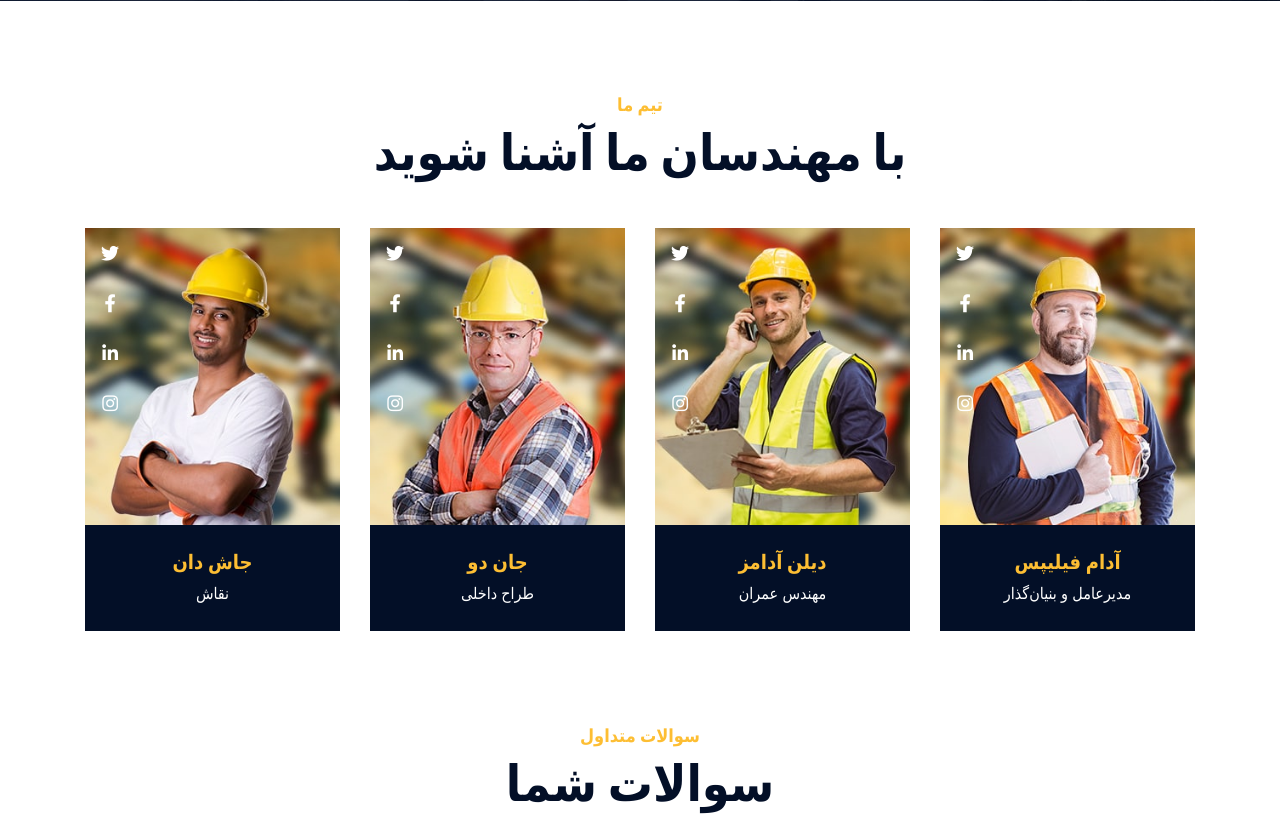
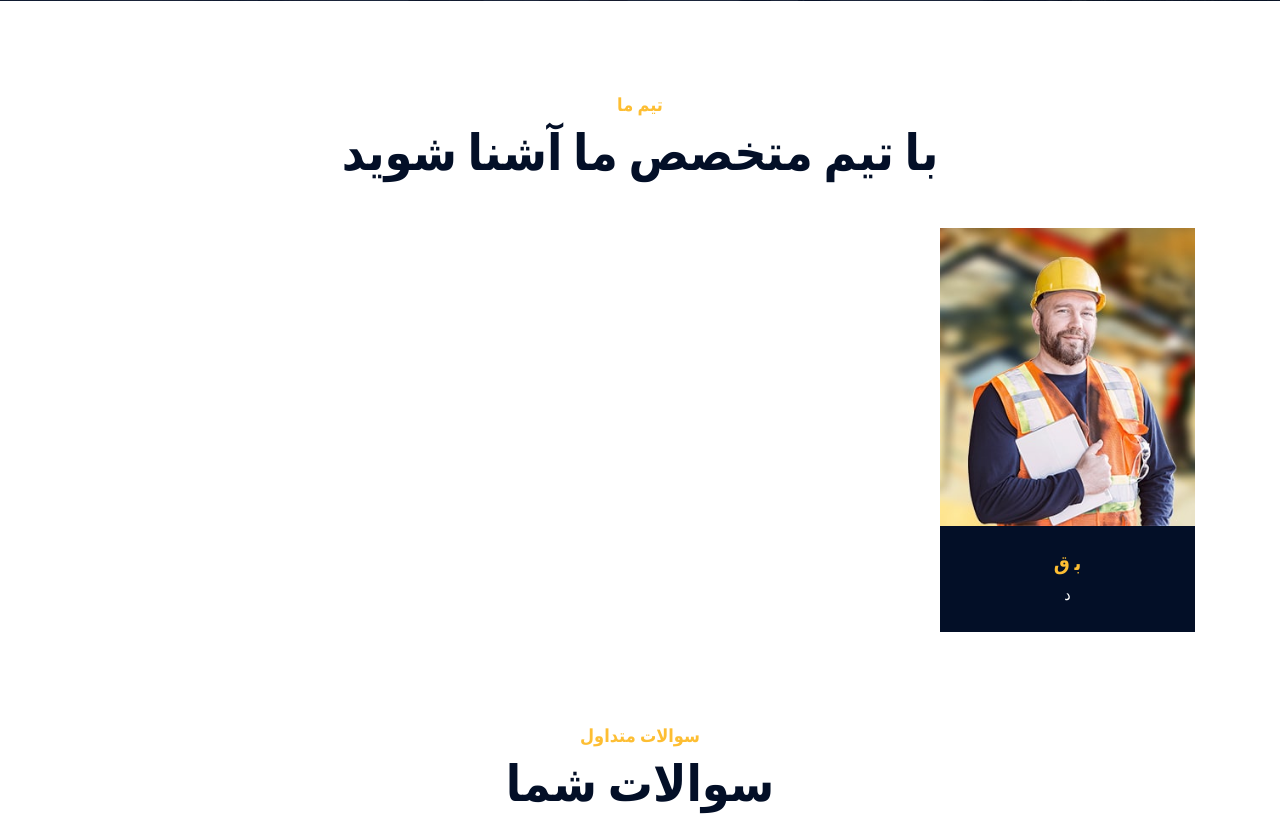
Before and after one commit to SaeedAmini50/Idustrial_WebSite, a Django app: page / in a window 1280 px wide. Shown: the part 2984-3815 px from the top of the page. Run offline with Django 5.2, Linux system fonts and the light colour scheme; data comes from the database, SQL or seed files in the repository; both versions use the stored data as it was after the commit; tables that the repository leaves empty hold one stand-in row (values such as "Sample post"); grey boxes marked "Sample" are stand-in pictures; some libraries are stand-ins or nearby versions.

Commit message:
show database team

```diff
--- a/mysite/settings.py
+++ b/mysite/settings.py
@@ -68,6 +68,7 @@ TEMPLATES = [
                 'textInfo.context_processors.footer_info_processor',
                 'textInfo.context_processors.company_info_processor',
                 'textInfo.context_processors.services_processor',
+                'textInfo.context_processors.employees_processor',
             ],
         },
     },
--- a/templates/main/team2.html
+++ b/templates/main/team2.html
@@ -1,90 +1,51 @@
 {% load static %}
 
-
-            <!-- شروع بخش تیم ما -->
+{% block content %}
+<!-- بخش تیم -->
 <div class="team">
     <div class="container">
         <div class="section-header text-center">
             <p>تیم ما</p>
-                        <h2>با مهندسان ما آشنا شوید</h2>
+            <h2>با تیم متخصص ما آشنا شوید</h2>
         </div>
         <div class="row">
-                        <!-- عضو اول تیم -->
+            {% for employee in employees %}
             <div class="col-lg-3 col-md-6 wow fadeInUp" data-wow-delay="0.1s">
                 <div class="team-item">
                     <div class="team-img">
-                                    <img src="{% static '' %}img/team-1.jpg" alt="تصویر تیم">
+                        {% if employee.image %}
+                            <img src="{{ employee.image.url }}" alt="{{ employee.first_name }} {{ employee.last_name }}">
+                        {% else %}
+                            <img src="{% static 'img/team-1.jpg' %}" alt="{{ employee.first_name }} {{ employee.last_name }}">
+                        {% endif %}
                     </div>
                     <div class="team-text">
-                                    <h2>آدام فیلیپس</h2>
-                                    <p>مدیرعامل و بنیان‌گذار</p>
+                        <h2>{{ employee.first_name }} {{ employee.last_name }}</h2>
+                        <p>{{ employee.job_title }}</p>
                     </div>
                     <div class="team-social">
-                                    <a class="social-tw" href=""><i class="fab fa-twitter"></i></a>
-                                    <a class="social-fb" href=""><i class="fab fa-facebook-f"></i></a>
-                                    <a class="social-li" href=""><i class="fab fa-linkedin-in"></i></a>
-                                    <a class="social-in" href=""><i class="fab fa-instagram"></i></a>
+                        {% if employee.whatsapp_link %}
+                            <a class="social-wa" href="{{ employee.whatsapp_link }}" target="_blank"><i class="fab fa-whatsapp"></i></a>
+                        {% endif %}
+                        {% if employee.telegram_link %}
+                            <a class="social-tg" href="{{ employee.telegram_link }}" target="_blank"><i class="fab fa-telegram"></i></a>
+                        {% endif %}
+                        {% if employee.email %}
+                            <a class="social-em" href="mailto:{{ employee.email }}"><i class="fas fa-envelope"></i></a>
+                        {% endif %}
+                        {% if employee.phone %}
+                            <a class="social-ph" href="tel:{{ employee.phone }}"><i class="fas fa-phone"></i></a>
+                        {% endif %}
                     </div>
                 </div>
             </div>
-
-                        <!-- عضو دوم تیم -->
-                        <div class="col-lg-3 col-md-6 wow fadeInUp" data-wow-delay="0.2s">
-                            <div class="team-item">
-                                <div class="team-img">
-                                    <img src="{% static '' %}img/team-2.jpg" alt="تصویر تیم">
+            {% empty %}
+            <div class="col-12 text-center">
+                <p>هیچ کارمندی یافت نشد</p>
             </div>
-                                <div class="team-text">
-                                    <h2>دیلن آدامز</h2>
-                                    <p>مهندس عمران</p>
-                                </div>
-                                <div class="team-social">
-                                    <a class="social-tw" href=""><i class="fab fa-twitter"></i></a>
-                                    <a class="social-fb" href=""><i class="fab fa-facebook-f"></i></a>
-                                    <a class="social-li" href=""><i class="fab fa-linkedin-in"></i></a>
-                                    <a class="social-in" href=""><i class="fab fa-instagram"></i></a>
+            {% endfor %}
         </div>
     </div>
 </div>
-
-                        <!-- عضو سوم تیم -->
-                        <div class="col-lg-3 col-md-6 wow fadeInUp" data-wow-delay="0.3s">
-                            <div class="team-item">
-                                <div class="team-img">
-                                    <img src="{% static '' %}img/team-3.jpg" alt="تصویر تیم">
-                                </div>
-                                <div class="team-text">
-                                    <h2>جان دو</h2>
-                                    <p>طراح داخلی</p>
-                                </div>
-                                <div class="team-social">
-                                    <a class="social-tw" href=""><i class="fab fa-twitter"></i></a>
-                                    <a class="social-fb" href=""><i class="fab fa-facebook-f"></i></a>
-                                    <a class="social-li" href=""><i class="fab fa-linkedin-in"></i></a>
-                                    <a class="social-in" href=""><i class="fab fa-instagram"></i></a>
-                                </div>
-                            </div>
-                        </div>
-
-                        <!-- عضو چهارم تیم -->
-                        <div class="col-lg-3 col-md-6 wow fadeInUp" data-wow-delay="0.4s">
-                            <div class="team-item">
-                                <div class="team-img">
-                                    <img src="{% static '' %}img/team-4.jpg" alt="تصویر تیم">
-                                </div>
-                                <div class="team-text">
-                                    <h2>جاش دان</h2>
-                                    <p>نقاش</p>
-                                </div>
-                                <div class="team-social">
-                                    <a class="social-tw" href=""><i class="fab fa-twitter"></i></a>
-                                    <a class="social-fb" href=""><i class="fab fa-facebook-f"></i></a>
-                                    <a class="social-li" href=""><i class="fab fa-linkedin-in"></i></a>
-                                    <a class="social-in" href=""><i class="fab fa-instagram"></i></a>
-                                </div>
-                            </div>
-                        </div>
-                    </div>
-                </div>
-            </div>
-            <!-- پایان بخش تیم ما -->
+<!-- پایان بخش تیم -->
+{% endblock %}
--- a/textInfo/context_processors.py
+++ b/textInfo/context_processors.py
@@ -1,4 +1,4 @@
-from .models import Number, TextEntry, HeaderInfo, FooterInfo, CompanyInfo, Service
+from .models import Number, TextEntry, HeaderInfo, FooterInfo, CompanyInfo, Service, Employee
 
 def numbers_processor(request):
     """
@@ -54,3 +54,10 @@ def services_processor(request):
         return {'services': services}
     except:
         return {'services': []}
+
+def employees_processor(request):
+    try:
+        employees = Employee.objects.filter(is_visible=True)
+        return {'employees': employees}
+    except:
+        return {'employees': []}
--- a/textInfo/models.py
+++ b/textInfo/models.py
@@ -150,3 +150,21 @@ class Service(models.Model):
 
     def __str__(self):
         return self.title
+
+class Employee(models.Model):
+    first_name = models.CharField(max_length=100, verbose_name='نام')
+    last_name = models.CharField(max_length=100, verbose_name='نام خانوادگی')
+    job_title = models.CharField(max_length=200, verbose_name='عنوان شغلی')
+    email = models.EmailField(verbose_name='ایمیل', blank=True, null=True)
+    phone = models.CharField(max_length=20, verbose_name='شماره تماس', blank=True, null=True)
+    whatsapp_link = models.URLField(verbose_name='لینک واتساپ', blank=True, null=True)
+    telegram_link = models.URLField(verbose_name='لینک تلگرام', blank=True, null=True)
+    image = models.ImageField(upload_to='employees/', verbose_name='عکس', null=True, blank=True)
+    is_visible = models.BooleanField(default=True, verbose_name='نمایش در سایت')
+
+    class Meta:
+        verbose_name = 'کارمند'
+        verbose_name_plural = 'کارمندان'
+
+    def __str__(self):
+        return f"{self.first_name} {self.last_name} - {self.job_title}"
```
Also changed, not shown: textInfo/admin.py (+8 -1 lines), db.sqlite3, textInfo/migrations/0015_employee.py (added), textInfo/migrations/0016_employee_image.py (added). Lines whose indentation alone changed are shown as unchanged.
